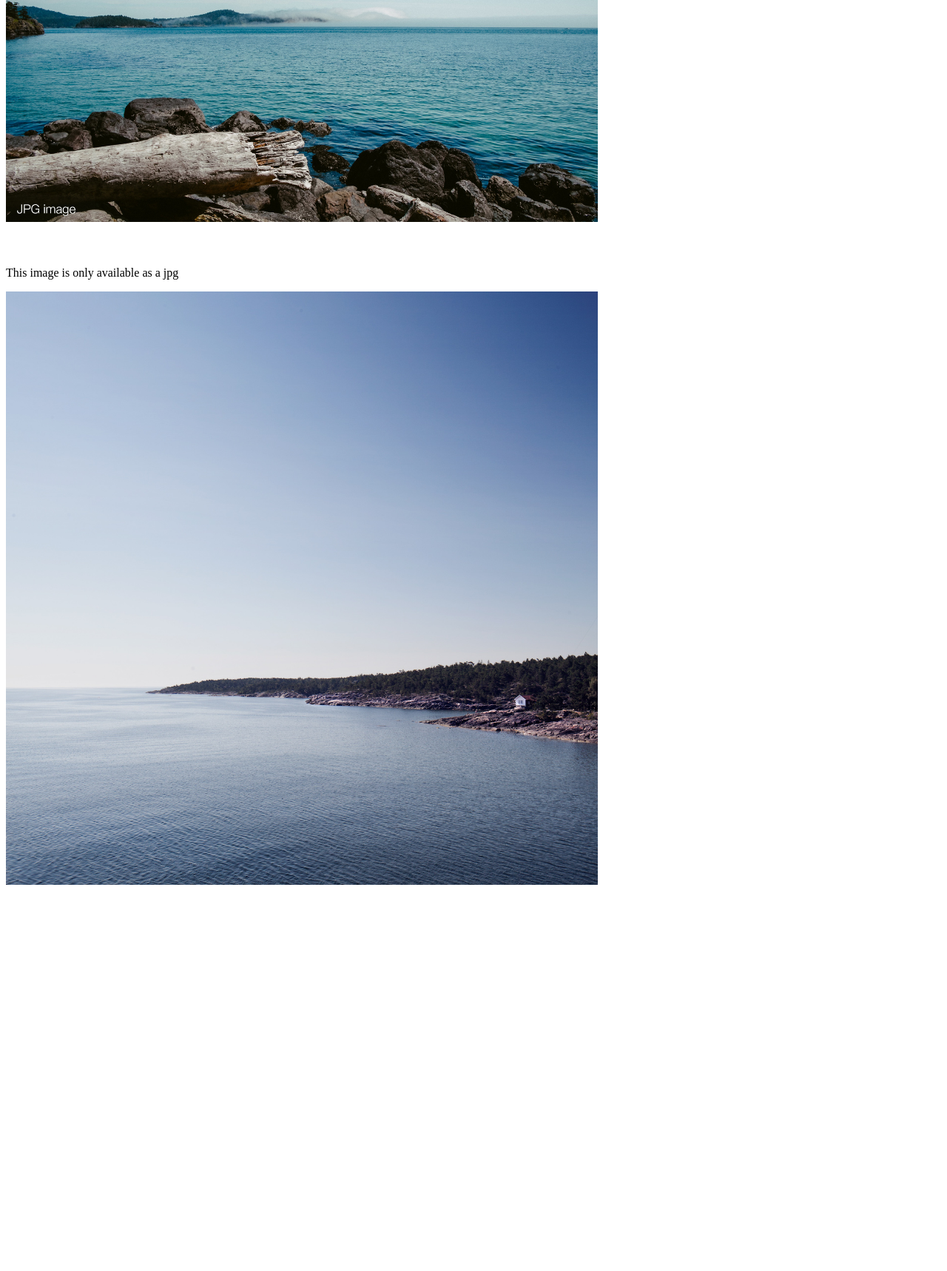
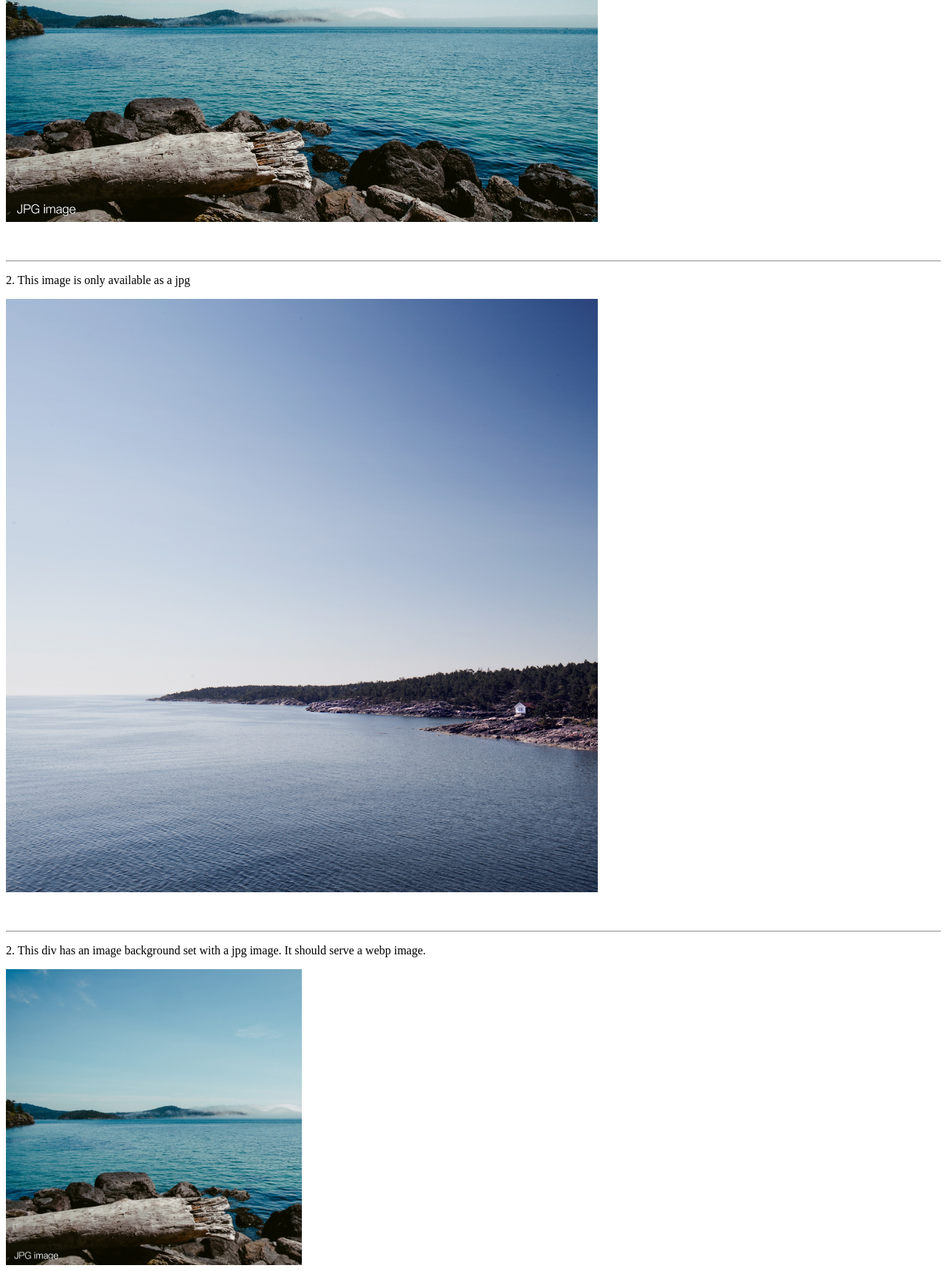
Before and after one commit to vincentorback/WebP-images-with-htaccess, a plain HTML site: page demo.html in a window 1280 px wide. Shown: the part 347-2065 px from the top of the page at 74% size. Before the commit the page ends 1595 px from the top, so only its background shows below. Drawn offline with Linux system fonts and the light colour scheme.

Commit message:
add background image test in demo

```diff
--- a/demo.html
+++ b/demo.html
@@ -9,16 +9,24 @@
       max-width: 800px;
       margin-bottom: 40px;
     }
+
+    .background-div {
+      background: 0 100% / cover transparent no-repeat url('/images/image1.jpg');
+      width: 400px;
+      height: 400px;
+    }
   </style>
 </head>
 <body>
-
   <h1>WebP image replacement with htaccess</h1>
 
-		<p>This image is available as both webp and jpg</p>
+  <p>1. This image is available as both webp and jpg</p>
   <img src="images/image1.jpg" />
-		<p>This image is only available as a jpg</p>
+  <hr>
+  <p>2. This image is only available as a jpg</p>
   <img src="images/image2.jpg" />
-
+  <hr>
+  <p>2. This div has an image background set with a jpg image. It should serve a webp image.</p>
+  <div class="background-div"></div>
 </body>
 </html>
```
Lines whose indentation alone changed are shown as unchanged.
